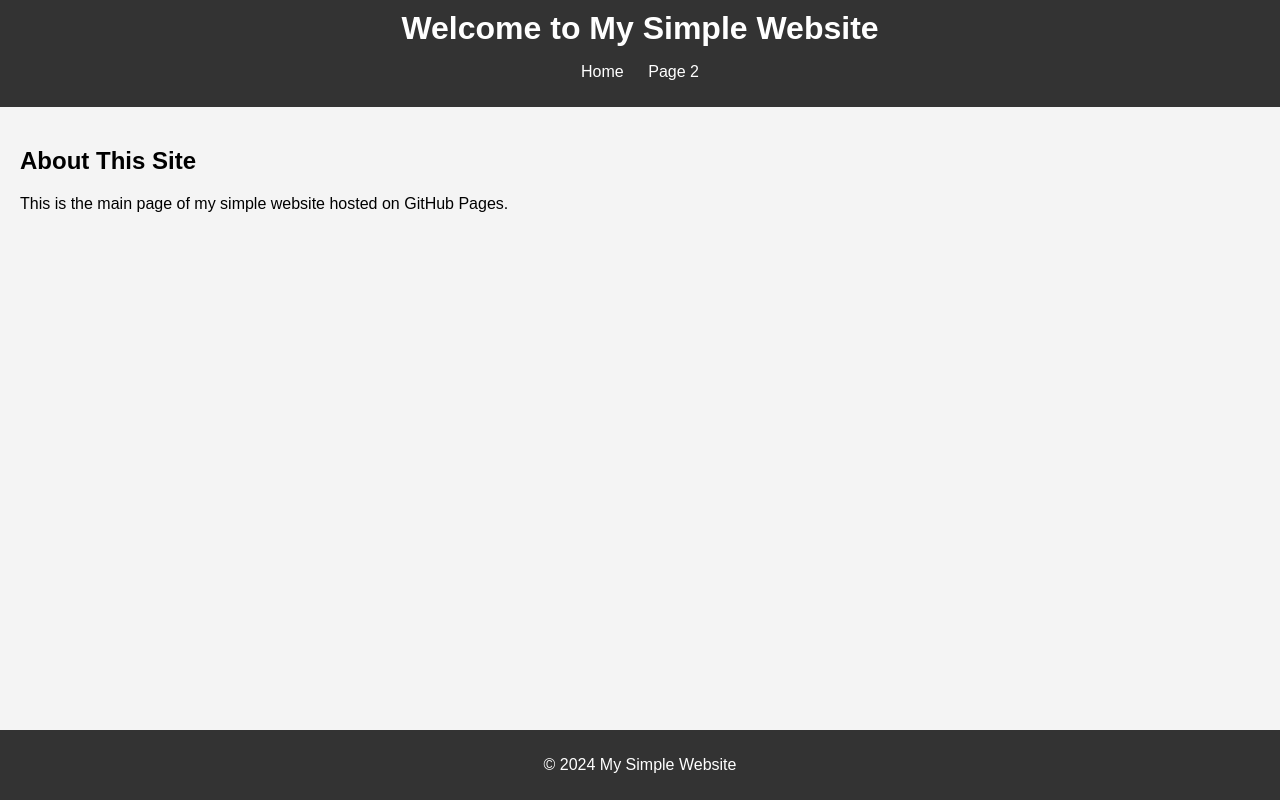
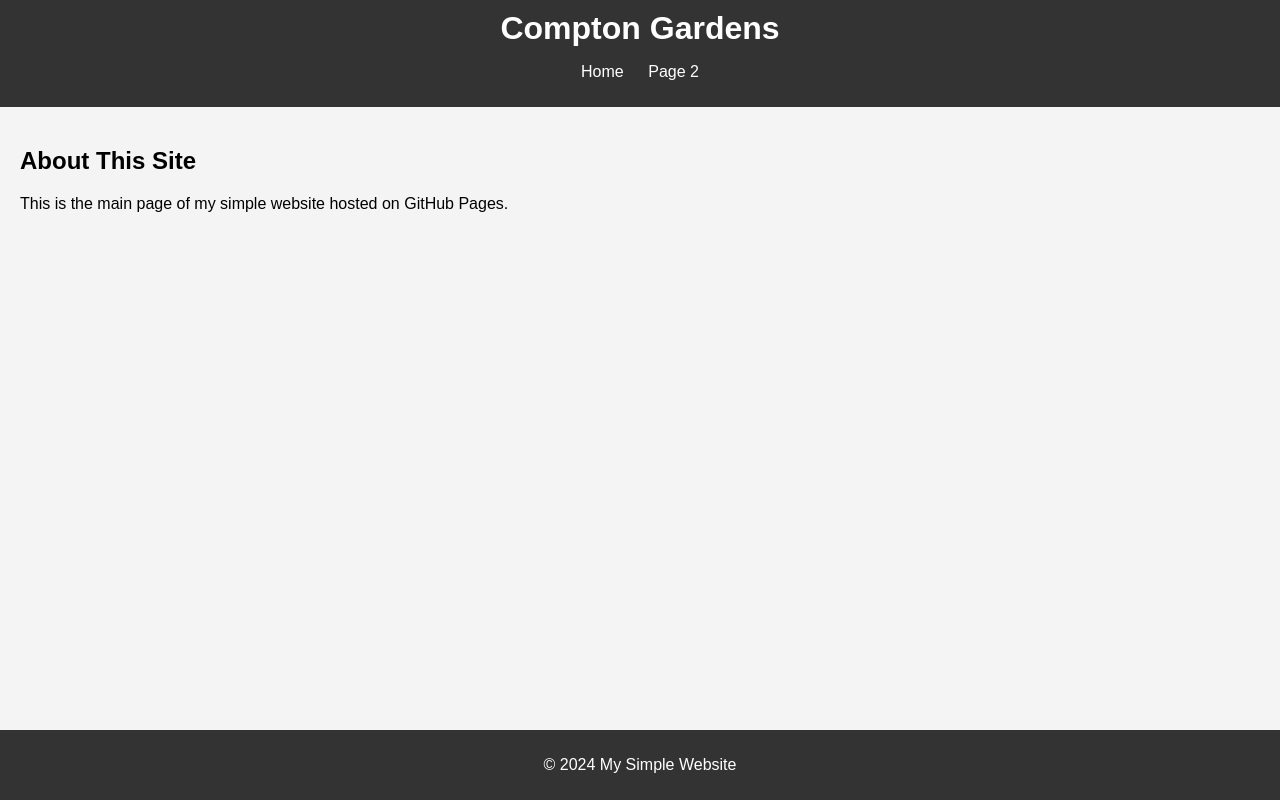
Before and after one commit to johncrosby/comptongardens, a plain HTML site: page index.html in a window 1280 px wide. Drawn offline with Linux system fonts and the light colour scheme.

Commit message:
updated html

```diff
--- a/index.html
+++ b/index.html
@@ -8,7 +8,7 @@
 </head>
 <body>
     <header>
-        <h1>Welcome to My Simple Website</h1>
+        <h1>Compton Gardens</h1>
         <nav>
             <ul>
                 <li><a href="index.html">Home</a></li>
```
Also changed, not shown: page2.html (+1 -1 lines).
